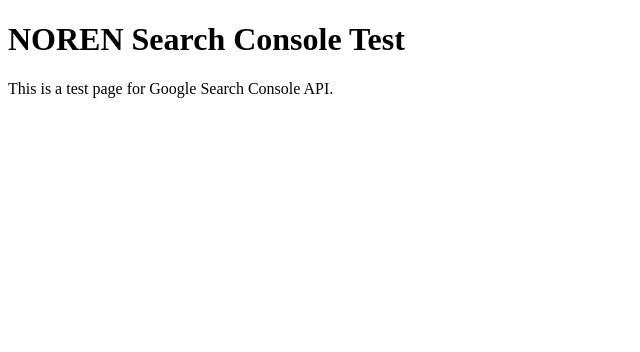
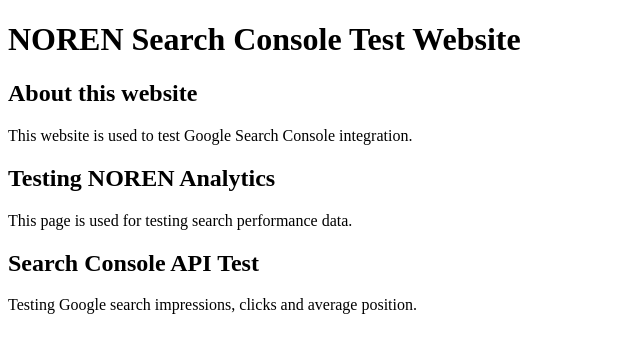
Before and after one commit to zhangyann1984/noren, a plain HTML site: page index.html in a window 1280 px wide. Shown: the whole page, without its empty margins (0-640 px from the left). Drawn offline with Linux system fonts and the light colour scheme.

Commit message:
Enhance index.html with new title and content
Updated the title and added meta description for clarity. Added additional sections to provide more information about the website.

```diff
--- a/index.html
+++ b/index.html
@@ -1,10 +1,11 @@
+
 
 <!DOCTYPE html>
 <html lang="en">
 <head>
   <meta charset="UTF-8">
-  <title>NOREN Search Console Test</title>
-  <!-- Google tag (gtag.js) -->
+  <title>NOREN Search Console Test Website</title>
+  <meta name="description" content="A test website for testing Google Search Console API integration with NOREN Analytics.">
 <script async src="https://www.googletagmanager.com/gtag/js?id=G-HFQSV1FT53"></script>
 <script>
   window.dataLayer = window.dataLayer || [];
@@ -12,9 +13,18 @@
   gtag('js', new Date());
   gtag('config', 'G-HFQSV1FT53');
 </script>
+
 </head>
 <body>
-  <h1>NOREN Search Console Test</h1>
-  <p>This is a test page for Google Search Console API.</p>
+  <h1>NOREN Search Console Test Website</h1>
+
+  <h2>About this website</h2>
+  <p>This website is used to test Google Search Console integration.</p>
+
+  <h2>Testing NOREN Analytics</h2>
+  <p>This page is used for testing search performance data.</p>
+
+  <h2>Search Console API Test</h2>
+  <p>Testing Google search impressions, clicks and average position.</p>
 </body>
 </html>
```
